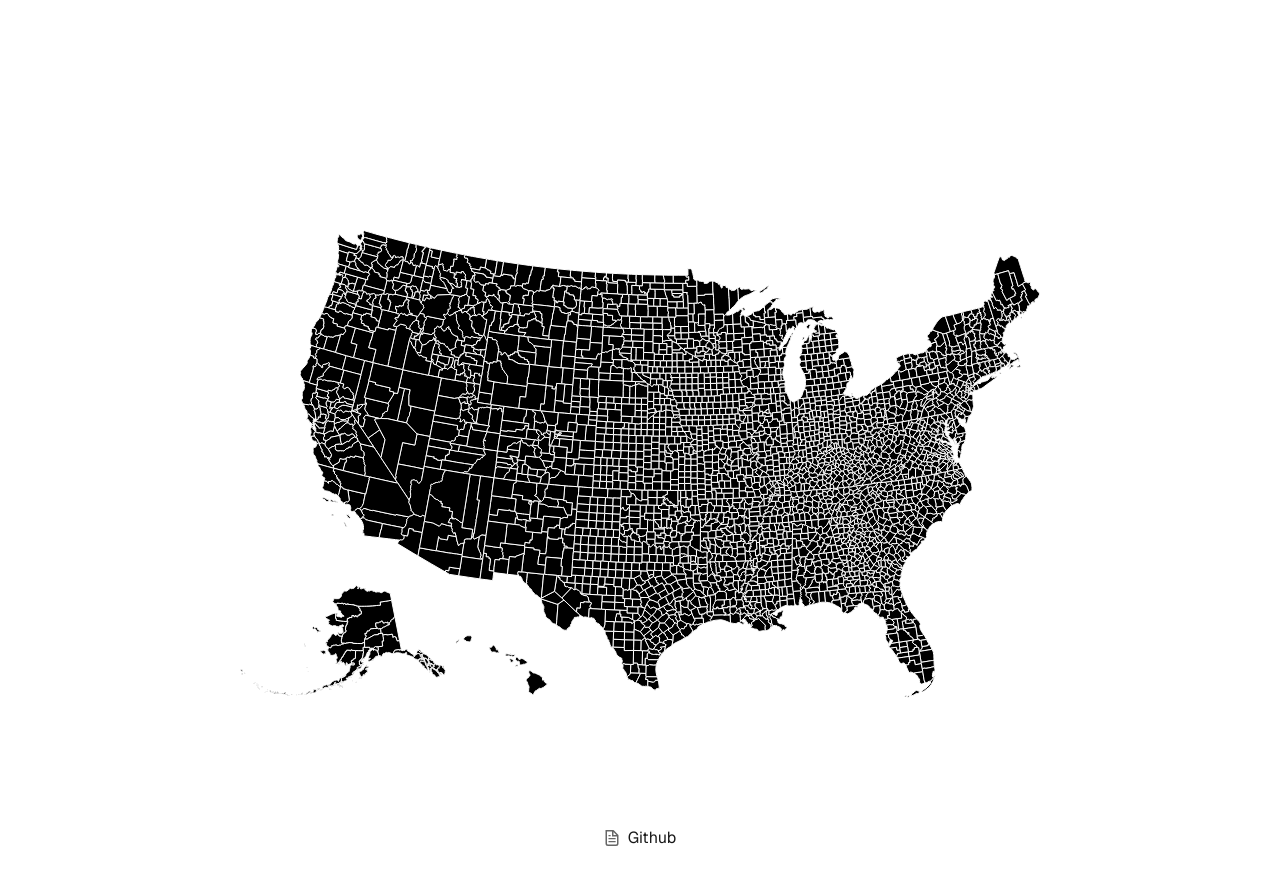
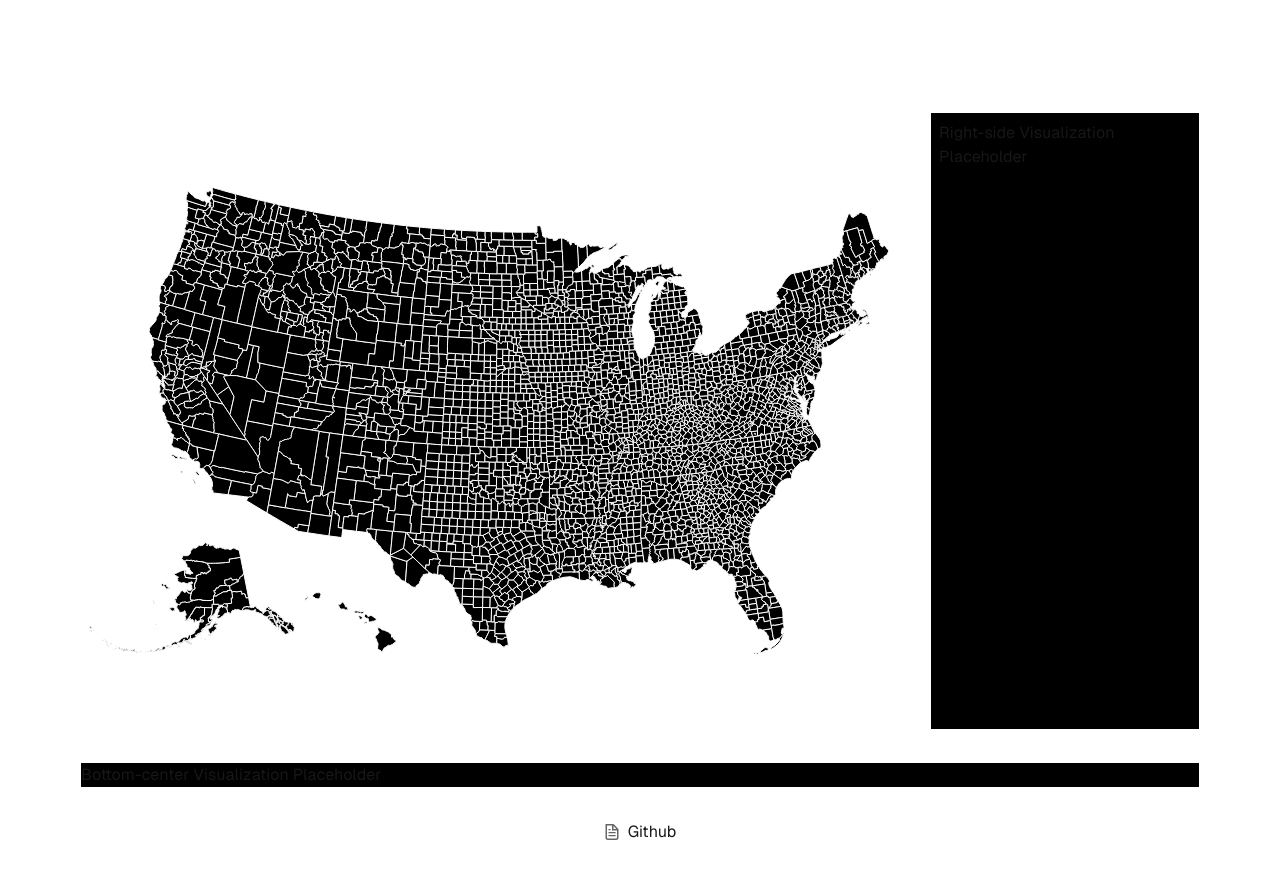
Before and after one commit to adanilkov/116A-final-proj, a Next.js app in the folder 116-final-proj/: page / in a window 1280 px wide. Shown: the top 884 px of the page. Built offline with nearby package versions, Linux system fonts and the light colour scheme.

Commit message:
other vis placeholders

```diff
--- a/116-final-proj/src/app/page.tsx
+++ b/116-final-proj/src/app/page.tsx
@@ -4,28 +4,32 @@ import MapVis from "@/components/map";
 
 export default function Home() {
   return (
+    <div className="grid grid-rows-[auto_1fr_auto] min-h-screen p-8 gap-8 sm:p-20 font-[family-name:var(--font-geist-sans)]">
+      {/* Header
+      <header className="row-start-1 flex justify-between items-center">
+        <Dropdown />
+      </header> */}
 
-    <div className="grid grid-rows-[20px_1fr_20px] items-center justify-items-center min-h-screen p-8 pb-20 gap-16 sm:p-20 font-[family-name:var(--font-geist-sans)]">
+      {/* Main Content */}
+      <main className="row-start-2 flex flex-row gap-8">
+        {/* Left: Map Visualization */}
+        <div className="flex-1 h-full">
+          <MapVis />
+        </div>
 
-      <main className="flex flex-col gap-8 row-start-2 items-center sm:items-start">
+        {/* Right: Visualization Placeholder */}
+        <div className="flex-1 h-full border border-white bg-black p-2">
+          <p>Right-side Visualization Placeholder</p>
+        </div>
+      </main>
 
+      {/* Bottom Visualization */}
+      <section className="row-start-3 border border-white bg-black">
+        <p>Bottom-center Visualization Placeholder</p>
+      </section>
 
-
-        <MapVis />
-
-
-        {/* <Dropdown />
-        <Image
-          className="map"
-          src="/us.svg"
-          alt="MAP logo"
-          width={800}
-          height={38}
-          priority
-        /> */}
-
-      </main>
-      <footer className="row-start-3 flex gap-6 flex-wrap items-center justify-center">
+      {/* Footer */}
+      <footer className="row-start-4 flex gap-6 flex-wrap items-center justify-center">
         <a
           className="flex items-center gap-2 hover:underline hover:underline-offset-4"
           href="https://nextjs.org/learn?utm_source=create-next-app&utm_medium=appdir-template-tw&utm_campaign=create-next-app"
--- a/116-final-proj/src/components/map.jsx
+++ b/116-final-proj/src/components/map.jsx
@@ -46,7 +46,7 @@ export default function MapVis() {
   }, []);
 
   return (
-    <div className="map-container relative">
+    <div className="map-container relative border border-white p-2">
       <svg id="map"></svg>
       <MapTooltip tooltipContent={tooltipContent} position={tooltipPosition} />
     </div>
```
